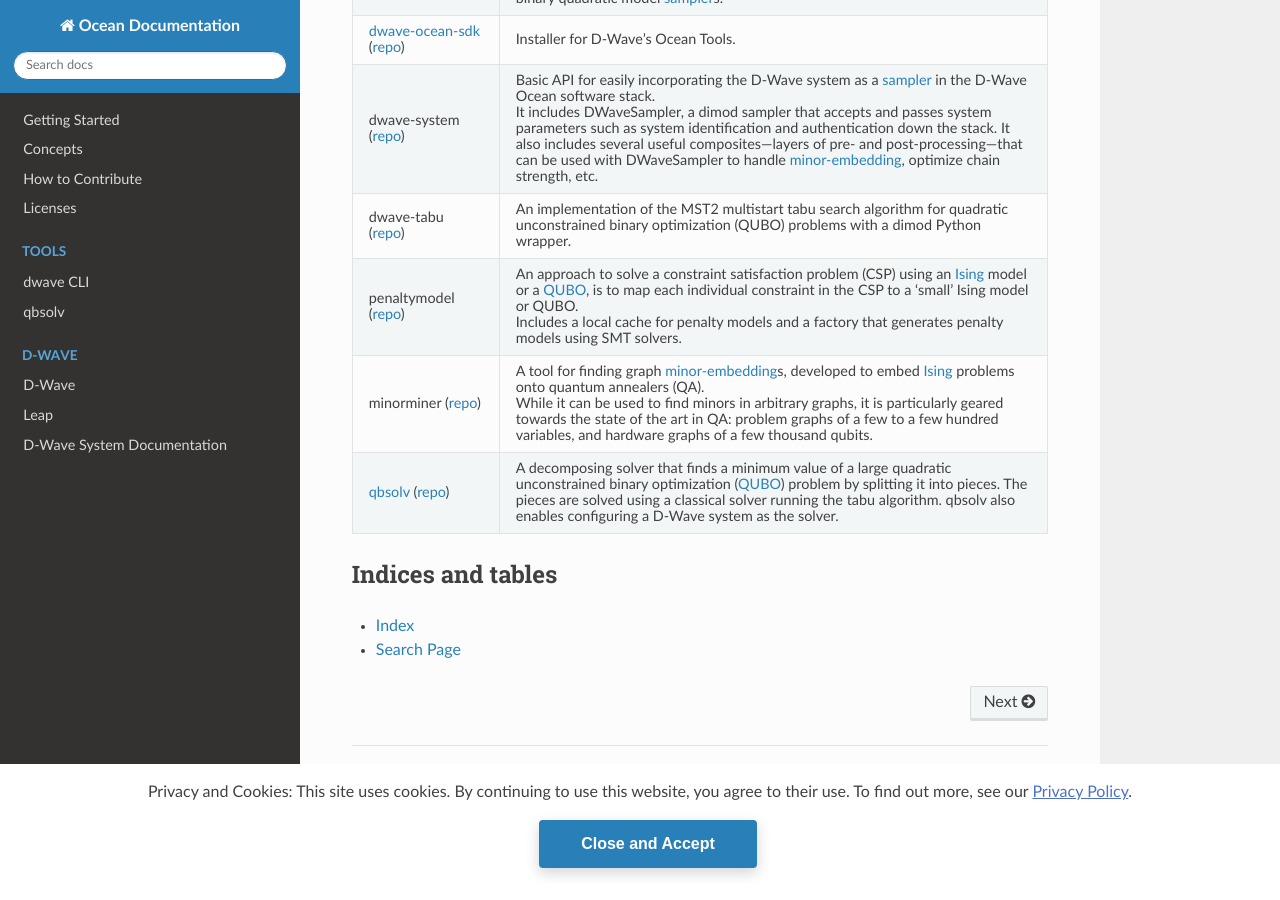
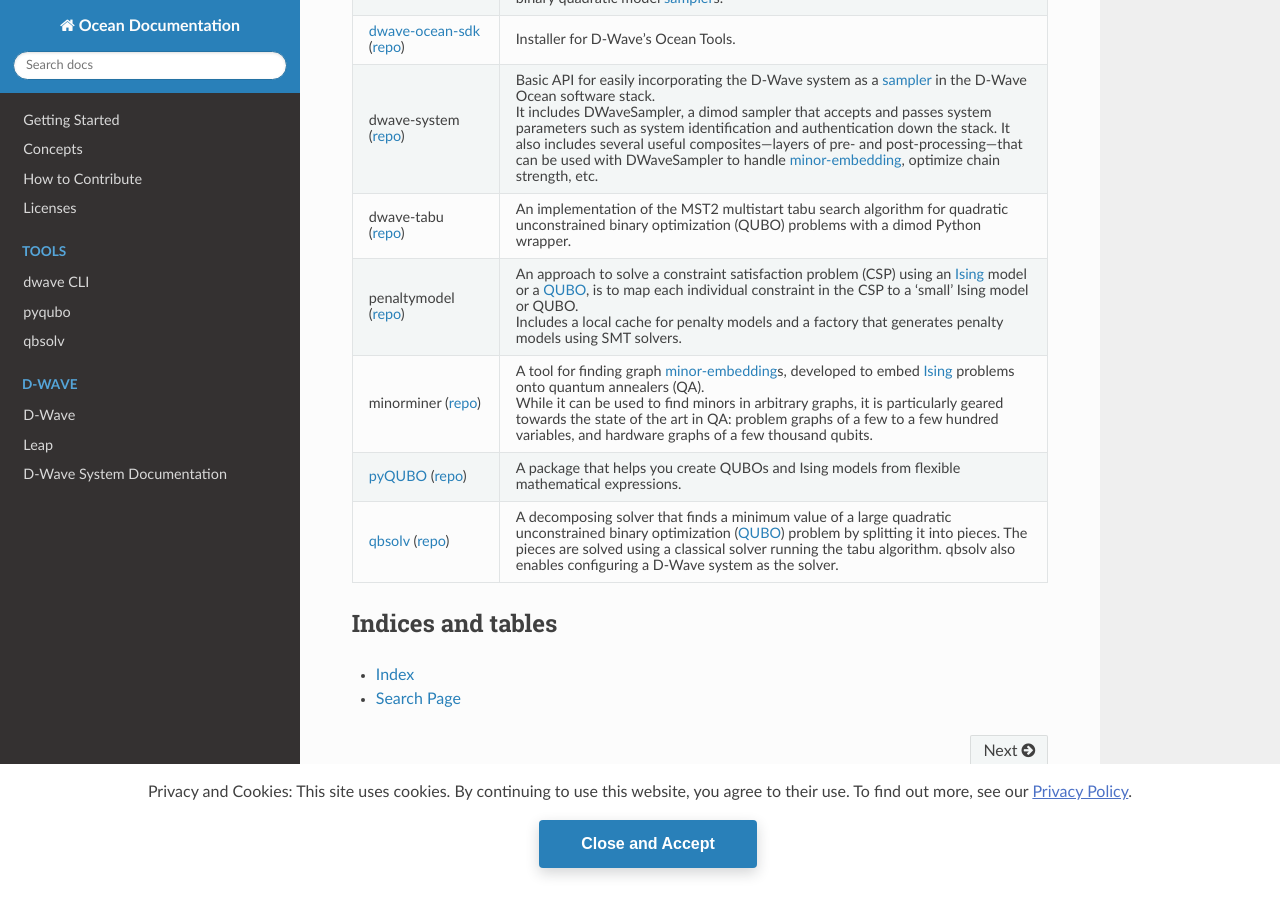
Before and after one commit to dwavesystems/dwave-ocean-sdk, a Sphinx documentation site: the page built from docs/index.rst, in a window 1280 px wide and 900 px high, scrolled down 863 px. Built offline with Sphinx 7.4.7 and the Read the Docs theme 2.0.0, drawn with Linux system fonts in a browser that asks for light colours; pages that are not in the unit, such as notebooks, are missing from menus; the version number could not be read and is left out.

Commit message:
Add pyqubo

```diff
--- a/docs/index.rst
+++ b/docs/index.rst
@@ -85,6 +85,8 @@
 
        While it can be used to find minors in arbitrary graphs, it is particularly geared towards the state of
        the art in QA: problem graphs of a few to a few hundred variables, and hardware graphs of a few thousand qubits.
+   * - :doc:`pyQUBO <docs_pyqubo>` (`repo <https://github.com/recruit-communications/pyqubo>`_)
+     - A package that helps you create QUBOs and Ising models from flexible mathematical expressions.
    * - :doc:`qbsolv <docs_qbsolv>` (`repo <https://github.com/dwavesystems/qbsolv>`_)
      - A decomposing solver that finds a minimum value of a large quadratic unconstrained binary
        optimization (:term:`QUBO`) problem by splitting it into pieces. The pieces are solved
@@ -107,6 +109,7 @@
   docs_tabu/sdk_index
   docs_minorminer/source/sdk_index
   docs_penalty/sdk_index
+  docs_pyqubo
   docs_qbsolv
 
 .. toctree::
--- a/docs/licenses.rst
+++ b/docs/licenses.rst
@@ -17,6 +17,7 @@
    licenses/tabu
    licenses/minorminer
    licenses/penaltymodel
+   pyqubo <https://github.com/recruit-communications/pyqubo/blob/master/LICENSE>
 
 Ocean software also includes non-open-source packages you can optionally install with the following
 D-Wave end-user license agreements (EULAs):
```
Also changed, not shown: docs/docs_pyqubo.rst (added, +10 -0 lines).
